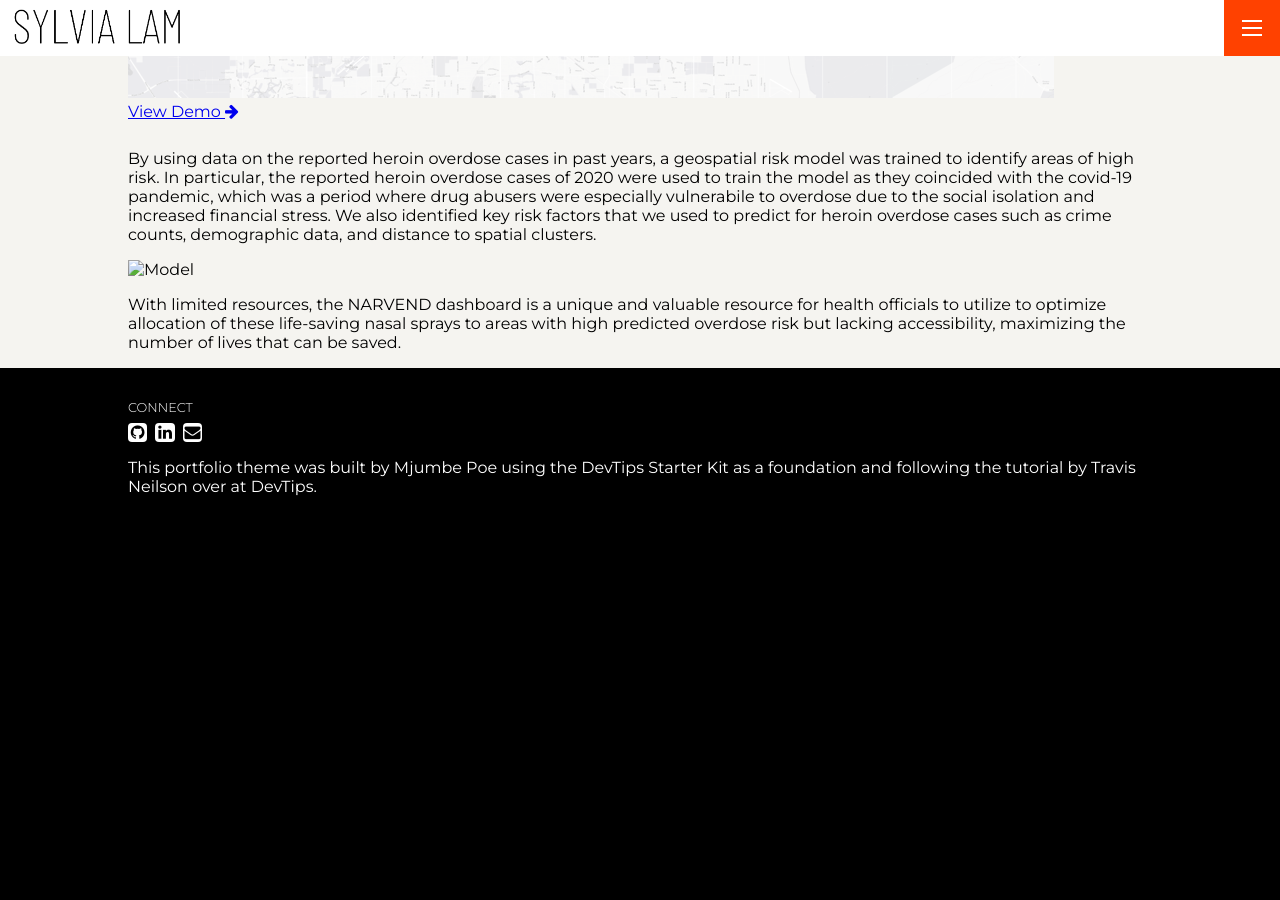
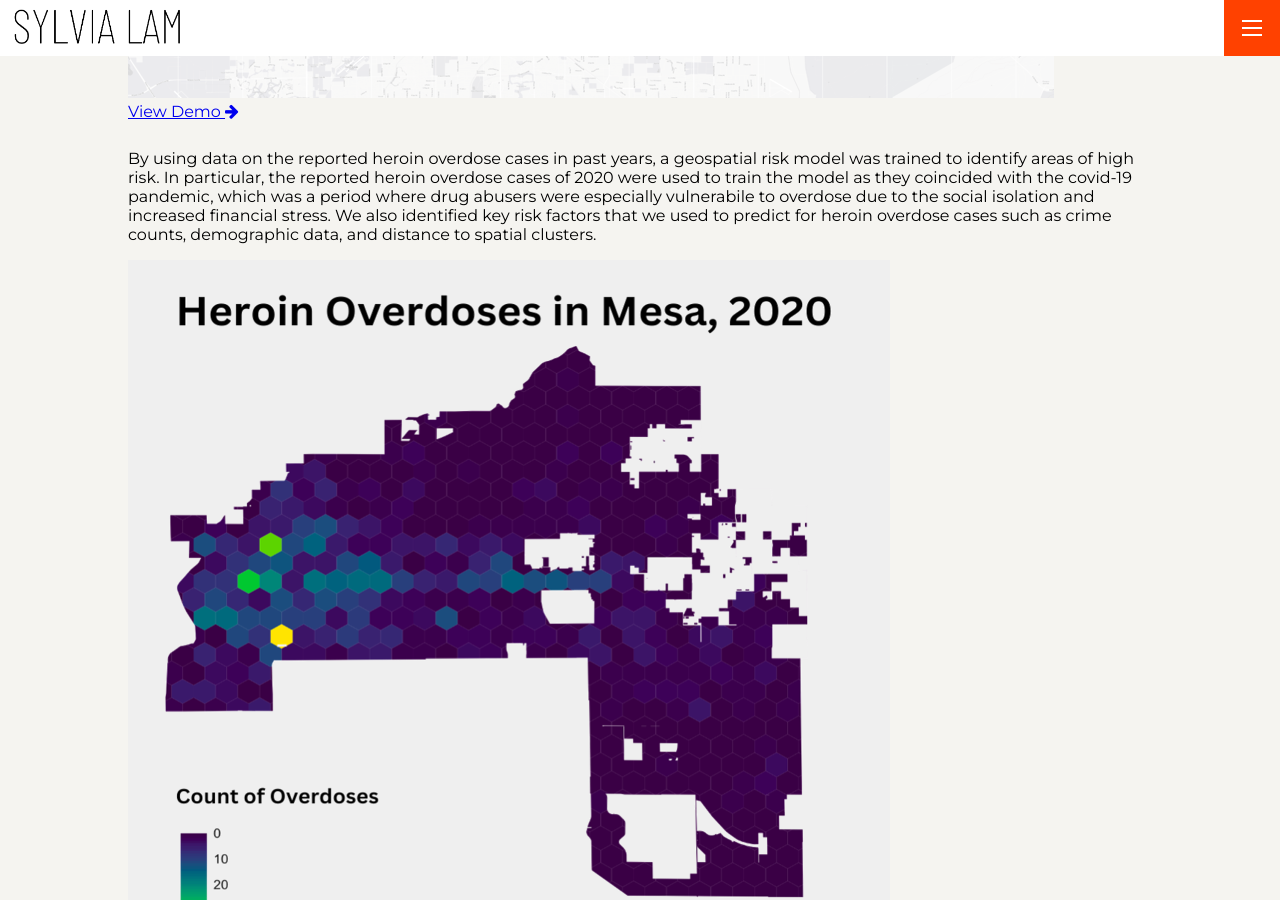
Before and after one commit to laivlys/portfolio, a Jekyll site: the page built from _projects/proj-1.md, in a window 1280 px wide and 900 px high, scrolled down 881 px. Built offline with Jekyll 4.4.1, drawn with Linux system fonts in a browser that asks for light colours; before the commit the page ends 1393 px from its top, so only the background shows below that.

Commit message:
Update proj-1.md

```diff
--- a/_projects/proj-1.md
+++ b/_projects/proj-1.md
@@ -14,6 +14,6 @@ Our video presentation of NARVEND dashboard pitch can be found here:
 
 By using data on the reported heroin overdose cases in  past years, a geospatial risk model was trained to identify areas of high risk. In particular, the reported heroin overdose cases of 2020 were used to train the model as they coincided with the covid-19 pandemic, which was a period where drug abusers were especially vulnerabile to overdose due to the social isolation and increased financial stress. We also identified key risk factors that we used to predict for heroin overdose cases such as crime counts, demographic data, and distance to spatial clusters.
 
-![Model](assets/img/projects/proj-1/Model.png)
+![This is the base layer that was created using the geospatial risk model.](https://github.com/laivlys/portfolio/blob/main/assets/img/projects/proj-1/Model.png)
 
 With limited resources, the NARVEND dashboard is a unique and valuable resource for health officials to utilize to optimize allocation of these life-saving nasal sprays to areas with high predicted overdose risk but lacking accessibility, maximizing the number of lives that can be saved.
```
